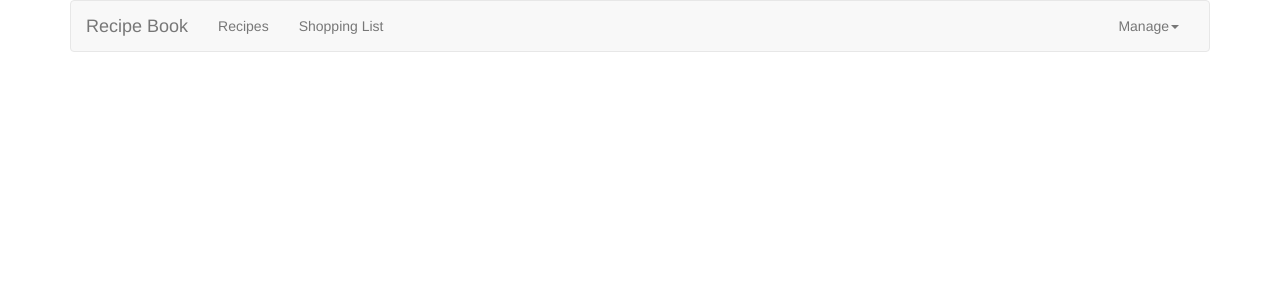
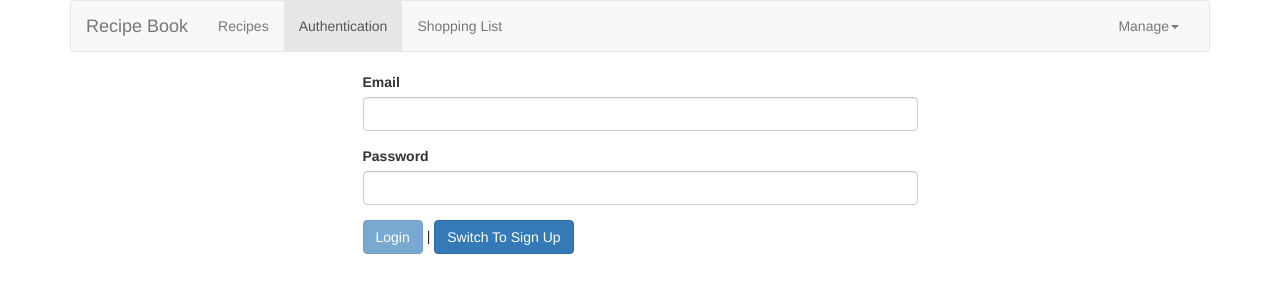
Before and after one commit to siddheshlaud/angular-recipes-app, an Angular app: page /auth in a window 1280 px wide. Before the commit this address led to /. Shown: the top 300 px of the page. Built offline with nearby package versions, Linux system fonts and the light colour scheme.

Commit message:
Signup Authentication

```diff
--- a/src/app/app-routes/app-routes.module.ts
+++ b/src/app/app-routes/app-routes.module.ts
@@ -6,6 +6,7 @@ import { RecipeStartComponent } from '../recipes/recipe-start/recipe-start.compo
 import { RecipeDetailComponent } from '../recipes/recipe-detail/recipe-detail.component';
 import { RecipeEditComponent } from '../recipes/recipe-edit/recipe-edit.component';
 import { RecipesResolverService } from '../services/recipes-resolver.service';
+import { AuthComponent } from '../auth/auth.component';
 
 const appRoutes: Routes = [
   {path:'', redirectTo: '/recipes', pathMatch: 'full'},
@@ -15,7 +16,8 @@ const appRoutes: Routes = [
     { path: ':id' , component: RecipeDetailComponent, resolve: [RecipesResolverService]},
     { path: ':id/edit' , component: RecipeEditComponent, resolve: [RecipesResolverService]}
   ]},
-  {path:'shopping-list', component: ShoppingListComponent}
+  {path:'shopping-list', component: ShoppingListComponent},
+  {path:'auth', component: AuthComponent}
 ];
 
 @NgModule({
--- /dev/null
+++ b/src/app/auth/auth.component.html
@@ -0,0 +1,40 @@
+<div class="row">
+	<div class="col-xs-12 col-md-6 col-md-offset-3">
+    <div *ngIf="isLoading">
+      <app-loading-spinner></app-loading-spinner>
+    </div>
+		<form #authForm="ngForm" (ngSubmit)="onSubmit(authForm)" *ngIf="!isLoading">
+			<div class="form-group">
+				<label for="email">Email</label>
+				<input
+          type="email"
+          id="email"
+          class="form-control"
+          ngModel
+          name="email"
+          required
+          email>
+      </div>
+			<div class="form-group">
+        <label for="password">Password</label>
+        <input
+          type="password"
+          id="password"
+          class="form-control"
+          ngModel
+          name="password"
+          required
+          minlength="6"/>
+      </div>
+      <div>
+        <button class="btn btn-primary" type="submit" [disabled]="authForm.invalid">
+          {{ isLoginMode ? "Login" : "Sign Up"}}
+        </button>
+        |
+        <button class="btn btn-primary" type="button" (click)="onSwitchMode()">
+          Switch To {{ isLoginMode ? "Sign Up" : "Login"}}
+        </button>
+      </div>
+		</form>
+	</div>
+</div>
--- /dev/null
+++ b/src/app/auth/auth.component.ts
@@ -0,0 +1,45 @@
+import { Component, OnInit } from "@angular/core";
+import { NgForm } from "@angular/forms";
+import { AuthService } from "../services/auth.service";
+
+@Component({
+  selector: "app-auth",
+  templateUrl: "./auth.component.html",
+  styleUrls: ["./auth.component.css"]
+})
+export class AuthComponent implements OnInit {
+  isLoginMode = true;
+  isLoading = false;
+  constructor(private authService: AuthService) {}
+
+  ngOnInit() {}
+
+  onSwitchMode() {
+    this.isLoginMode = !this.isLoginMode;
+  }
+
+  onSubmit(form: NgForm) {
+    if (form.invalid) {
+      return;
+    }
+    console.log(form.value);
+    const email = form.value.email;
+    const password = form.value.password;
+
+    this.isLoading = true;
+    if (this.isLoginMode) {
+      //...
+    } else {
+      this.authService.signup(email, password).subscribe(respData => {
+        console.log(respData);
+        this.isLoading = false;
+      }),
+        error => {
+          console.log(error);
+          this.isLoading = false;
+        };
+    }
+
+    form.reset();
+  }
+}
--- a/src/app/header/header.component.html
+++ b/src/app/header/header.component.html
@@ -1,16 +1,18 @@
 <nav class="navbar navbar-default">
 	<div class="container-fluid">
 		<div class="navbar-header">
-            <a href="#"  class="navbar-brand">Recipe Book</a>
+			<a href="#" class="navbar-brand">Recipe Book</a>
 		</div>
 		<div class="collapse navbar-collapse">
 			<ul class="nav navbar-nav">
 				<li routerLinkActive="active"><a routerLink="/recipes">Recipes</a></li>
+				<li routerLinkActive="active"><a routerLink="/auth">Authentication</a></li>
 				<li routerLinkActive="active"><a routerLink="/shopping-list">Shopping List</a></li>
 			</ul>
 			<ul class="nav navbar-nav navbar-right">
 				<li class="dropdown" appDropdown>
-                    <a style="cursor: pointer;" class="dropdown-toggle" role="button">Manage<span class="caret"></span></a>
+					<a style="cursor: pointer;" class="dropdown-toggle"
+						role="button">Manage<span class="caret"></span></a>
 					<ul class="dropdown-menu">
 						<li><a style="cursor: pointer;" (click)="onSaveData()">Save Data</a></li>
 						<li><a style="cursor: pointer;" (click)="onFetchData()">Fetch Data</a></li>
--- /dev/null
+++ b/src/app/loading-spinner/loading-spinner.component.css
@@ -0,0 +1,24 @@
+.lds-dual-ring {
+  display: inline-block;
+  width: 80px;
+  height: 80px;
+}
+.lds-dual-ring:after {
+  content: " ";
+  display: block;
+  width: 64px;
+  height: 64px;
+  margin: 8px;
+  border-radius: 50%;
+  border: 6px solid #000;
+  border-color: #000 transparent #000 transparent;
+  animation: lds-dual-ring 1.2s linear infinite;
+}
+@keyframes lds-dual-ring {
+  0% {
+    transform: rotate(0deg);
+  }
+  100% {
+    transform: rotate(360deg);
+  }
+}
--- /dev/null
+++ b/src/app/loading-spinner/loading-spinner.component.html
@@ -0,0 +1 @@
+<div class="lds-dual-ring"></div>
--- /dev/null
+++ b/src/app/loading-spinner/loading-spinner.component.ts
@@ -0,0 +1,15 @@
+import { Component, OnInit } from '@angular/core';
+
+@Component({
+  selector: 'app-loading-spinner',
+  templateUrl: './loading-spinner.component.html',
+  styleUrls: ['./loading-spinner.component.css']
+})
+export class LoadingSpinnerComponent implements OnInit {
+
+  constructor() { }
+
+  ngOnInit() {
+  }
+
+}
--- /dev/null
+++ b/src/app/services/auth.service.ts
@@ -0,0 +1,20 @@
+import { Injectable } from '@angular/core';
+import { HttpClient } from '@angular/common/http';
+import { AuthResponseData } from '../models/auth-response-data.model';
+
+@Injectable()
+export class AuthService {
+
+  constructor(private http: HttpClient) { }
+
+  signup(email: string, password: string) {
+    return this.http.post<AuthResponseData>(
+      'https://identitytoolkit.googleapis.com/v1/accounts:signUp?key=AIzaSyBs6lvQmSiKyQtkGFY35-Ggf_x2NEA2OBI',
+      {
+        email: email,
+        password: password,
+        returnSecureToken: true
+      });
+  }
+
+}
```
Also changed, not shown: src/app/app.module.ts (+7 -2 lines), src/app/models/auth-response-data.model.ts (added, +7 -0 lines), src/app/auth/auth.component.css (added). Lines whose indentation alone changed are shown as unchanged.
